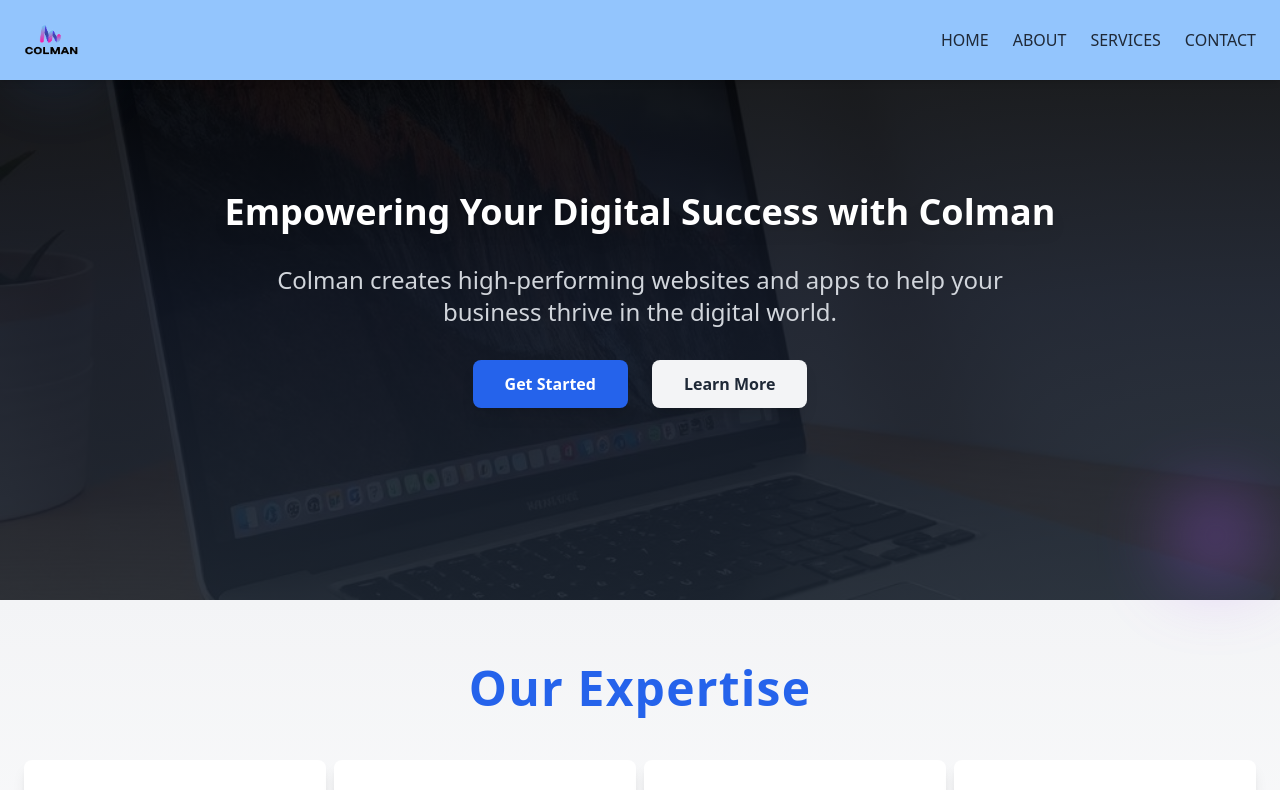
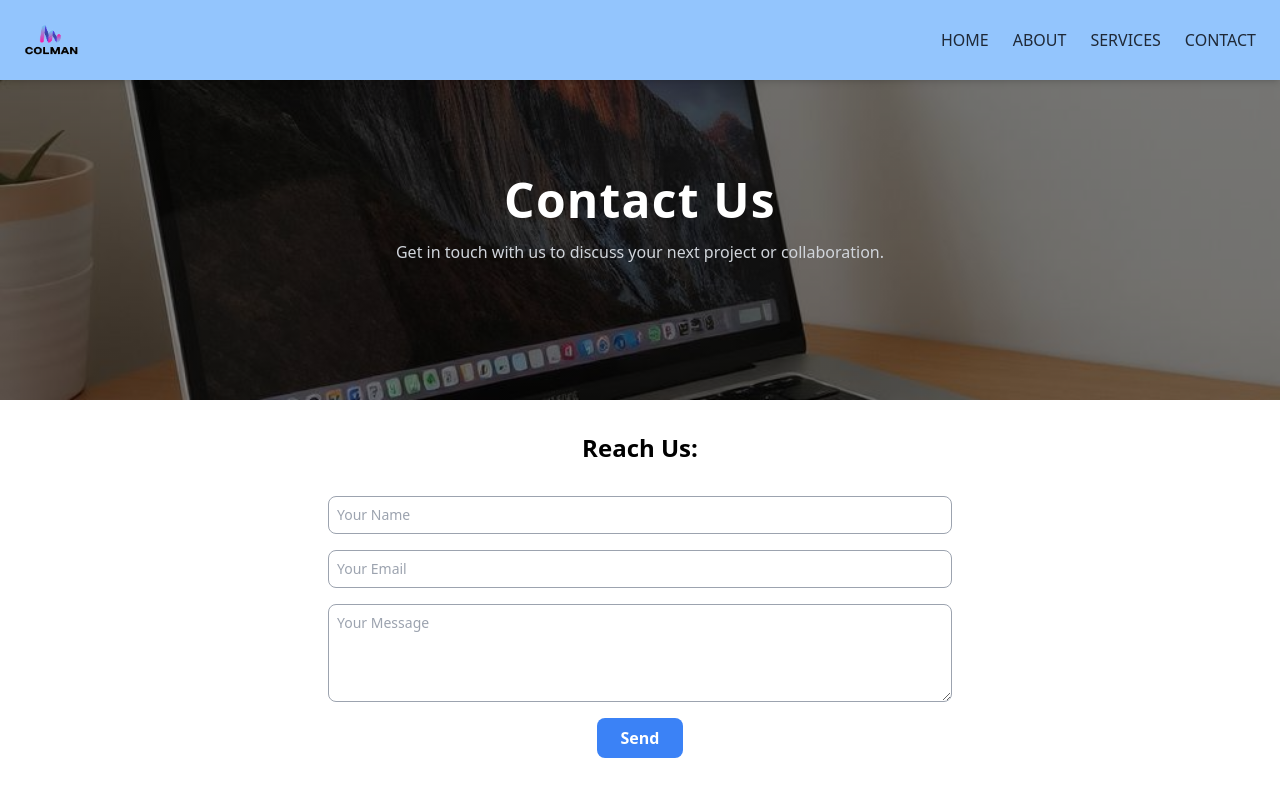
Before and after one commit to dev-in-Church/colman-frontend, a React (Vite) app in the folder frontend/: page /contact in a window 1280 px wide. Shown: the top 790 px of the page. Built offline with nearby package versions, Linux system fonts and the light colour scheme.

Commit message:
initialise colman

```diff
--- a/frontend/package.json
+++ b/frontend/package.json
@@ -16,6 +16,7 @@
     "react-icons": "^5.4.0",
     "react-intersection-observer": "^9.15.0",
     "react-owl-carousel": "^2.3.3",
+    "react-router-dom": "^7.1.3",
     "react-slick": "^0.30.3",
     "slick-carousel": "^1.8.1",
     "swiper": "^11.2.1"
--- a/frontend/src/App.jsx
+++ b/frontend/src/App.jsx
@@ -1,25 +1,25 @@
-import React from "react";
-import Navbar from "./components/Navbar";
+import { BrowserRouter as Router, Routes, Route } from "react-router-dom";
+import Contact from "./components/contact";
+import Home from "./components/home";
+import Navbar from "./components/NavBar";
 import Footer from "./components/footer";
-import Home from "./components/home";
-import Services from "./components/services";
-import About from "./components/about";
-import Portfolio from "./components/portfolio";
-import Blog from "./components/blog";
 
 function App() {
   return (
     <div>
-      {/*Navbar */}
+      {/* Navbar */}
       <Navbar />
-      {/* Other content*/}
+      {/* Main content */}
       <main>
-        <Home />
-        <Services />
-        <Blog />
-        <About />
-        <Portfolio />
+        <Router>
+          <Routes>
+            <Route path="/" element={<Home />} />
+            <Route path="/contact" element={<Contact />} />
+          </Routes>
+        </Router>
       </main>
+
+      {/* Footer */}
       <Footer />
     </div>
   );
--- a/frontend/src/components/Navbar.jsx
+++ b/frontend/src/components/Navbar.jsx
@@ -34,16 +34,29 @@ function Navbar() {
 
         {/* Desktop Menu */}
         <ul className="hidden md:flex space-x-6 ">
-          <li className="hover:text-gray-500 cursor-pointer text-transform: uppercase">
+          <li
+            className="hover:text-gray-500 cursor-pointer text-transform: uppercase"
+            onClick={() => {
+              window.location.href = "/";
+            }}
+          >
             Home
           </li>
-          <li className="hover:text-gray-500 cursor-pointer text-transform: uppercase">
+          <li
+            className="hover:text-gray-500 cursor-pointer text-transform: uppercase"
+            onClick={() => {
+              window.location.href = "#about";
+            }}
+          >
             About
           </li>
           <li className="hover:text-gray-500 cursor-pointer text-transform: uppercase">
             Services
           </li>
-          <li className="hover:text-gray-500 cursor-pointer text-transform: uppercase">
+          <li
+            className="hover:text-gray-500 cursor-pointer text-transform: uppercase"
+            onClick={() => (window.location.href = "/contact")}
+          >
             Contact
           </li>
         </ul>
@@ -85,12 +98,18 @@ function Navbar() {
           <li
             className="cursor-pointer
           hover:bg-white hover:text-black p-2 rounded"
+            onClick={() => {
+              window.location.href = "/";
+            }}
           >
             Home
           </li>
           <li
             className="cursor-pointer
           hover:bg-white hover:text-black p-2 rounded"
+            onClick={() => {
+              window.location.href = "/about";
+            }}
           >
             About
           </li>
@@ -103,6 +122,7 @@ function Navbar() {
           <li
             className="cursor-pointer
           hover:bg-white hover:text-black p-2 rounded"
+            onClick={() => (window.location.href = "/contact")}
           >
             Contact
           </li>
--- a/frontend/src/components/about.jsx
+++ b/frontend/src/components/about.jsx
@@ -155,7 +155,7 @@ const About = () => {
           transition={{ duration: 1, delay: 1.4 }}
         >
           <a
-            href="#contact"
+            href="/contact"
             className="inline-block text-white bg-blue-600 hover:bg-blue-700 py-3 px-6 rounded-lg text-lg font-semibold shadow-lg transition-all"
           >
             Get In Touch
--- /dev/null
+++ b/frontend/src/components/contact.jsx
@@ -0,0 +1,66 @@
+import React from "react";
+import backgroundImage from "../assets/image0.jpg";
+
+const Contact = ({ title = "Contact Us", image = backgroundImage }) => {
+  return (
+    <div>
+      {/* Hero Section */}
+      <section
+        id="contact"
+        aria-label="Contact Section"
+        className="relative bg-cover bg-center bg-no-repeat h-[50vh] flex items-center justify-center text-white"
+        style={{
+          backgroundImage: `linear-gradient(to bottom, rgba(0,0,0,0.5), rgba(0,0,0,0.5)), url(${image})`,
+        }}
+      >
+        <div className="relative text-center">
+          <h1 className="text-3xl md:text-4xl lg:text-5xl font-extrabold tracking-wide mt-10">
+            {title}
+          </h1>
+          <p className="mt-4 text-sm md:text-base text-gray-300">
+            Get in touch with us to discuss your next project or collaboration.
+          </p>
+        </div>
+      </section>
+
+      <form className="mx-4 my-8">
+        <div className="flex flex-col justify-center items-center gap-4">
+          <h3 className="text-2xl font-bold mb-4">Reach Us:</h3>
+
+          <input
+            type="text"
+            placeholder="Your Name"
+            className="w-full md:w-1/2 p-2 text-sm text-gray-700 border border-gray-400 rounded-lg focus:outline-none focus:ring-2 focus:ring-blue-500"
+            aria-label="Your Name"
+          />
+
+          <input
+            type="email"
+            placeholder="Your Email"
+            className="w-full md:w-1/2 p-2 text-sm text-gray-700 border border-gray-400 rounded-lg focus:outline-none focus:ring-2 focus:ring-blue-500"
+            aria-label="Your Email"
+            required
+          />
+
+          <textarea
+            placeholder="Your Message"
+            rows="4"
+            className="w-full md:w-1/2 p-2 text-sm text-gray-700 border border-gray-400 rounded-lg focus:outline-none focus:ring-2 focus:ring-blue-500"
+            aria-label="Your Message"
+          ></textarea>
+
+          <div className="flex justify-center md:justify-start">
+            <button
+              type="submit"
+              className="bg-blue-500 hover:bg-blue-700 text-white font-bold py-2 px-6 rounded-lg focus:outline-none focus:ring-2 focus:ring-blue-500"
+            >
+              Send
+            </button>
+          </div>
+        </div>
+      </form>
+    </div>
+  );
+};
+
+export default Contact;
--- a/frontend/src/components/home.jsx
+++ b/frontend/src/components/home.jsx
@@ -1,8 +1,14 @@
 import { motion } from "framer-motion";
 import backgroundImage from "../assets/image0.jpg";
+import Footer from "./footer";
+import Portfolio from "./portfolio";
+import Services from "./services";
+import Blog from "./blog";
+import About from "./about";
 
 const Home = () => {
   return (
+    <main>
       <section
         className="relative bg-cover bg-center bg-no-repeat h-[75vh] flex items-center justify-center text-white"
         style={{
@@ -36,8 +42,8 @@ const Home = () => {
             animate={{ opacity: 1 }}
             transition={{ delay: 0.4, duration: 1 }}
           >
-          Colman creates high-performing websites and apps to help your business
-          thrive in the digital world.
+            Colman creates high-performing websites and apps to help your
+            business thrive in the digital world.
           </motion.p>
           <motion.div
             className="flex justify-center space-x-4 sm:space-x-6"
@@ -46,7 +52,7 @@ const Home = () => {
             transition={{ delay: 0.6, duration: 1 }}
           >
             <a
-            href="#contact"
+              href="/contact"
               className="bg-blue-600 hover:bg-blue-700 text-white font-semibold py-2 sm:py-3 px-6 sm:px-8 rounded-lg shadow-lg transition transform hover:scale-105"
             >
               Get Started
@@ -78,6 +84,11 @@ const Home = () => {
           <div className="bg-purple-500 w-16 h-16 sm:w-20 sm:h-20 rounded-full blur-2xl opacity-50 animate-pulse"></div>
         </motion.div>
       </section>
+      <Services />
+      <Blog />
+      <About />
+      <Portfolio />
+    </main>
   );
 };
 
```
Also changed, not shown: 1 other file (tests, documents, lock files or other folders). Lines whose indentation alone changed are shown as unchanged.
